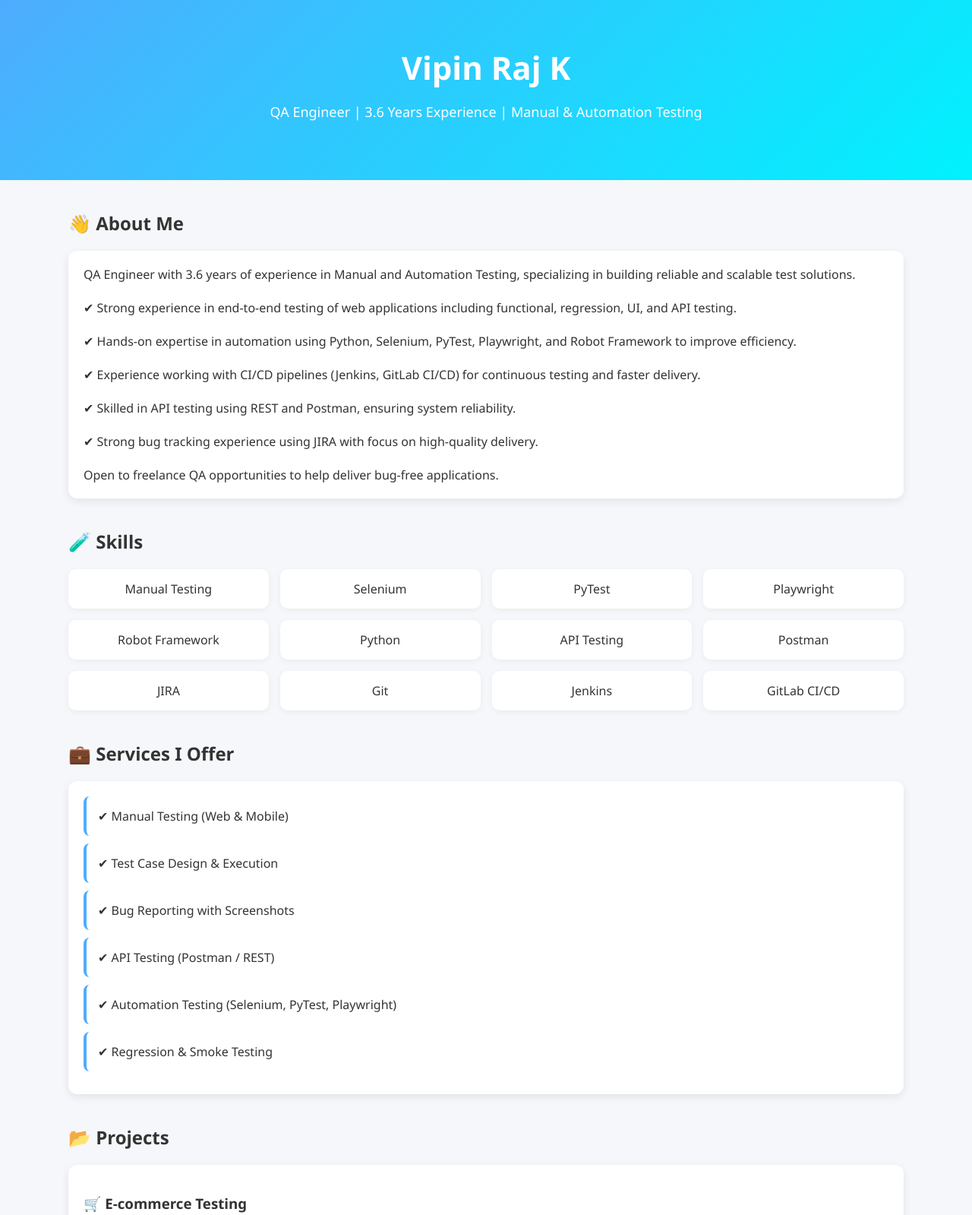
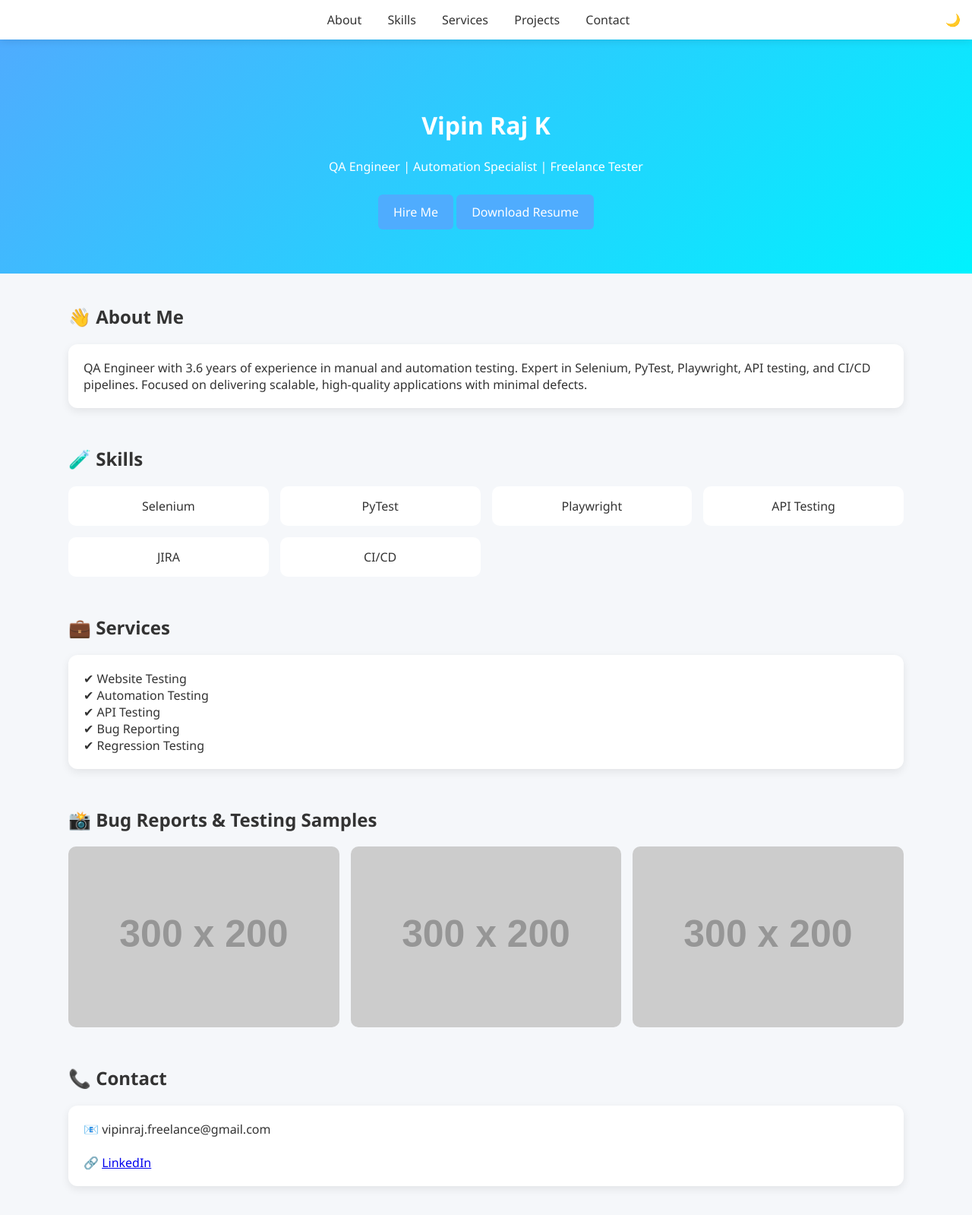
Before and after one commit to Vipinqa/vipinraj.github.io, a plain HTML site: page index.html in a window 1280 px wide. Shown: the top 1599 px of the page at 76% size. Drawn offline with Linux system fonts and the light colour scheme; placeholder pictures from the web are drawn by us.

Commit message:
final design

```diff
--- a/index.html
+++ b/index.html
@@ -6,33 +6,74 @@
 <title>Vipin Raj K | QA Engineer</title>
 
 <style>
+:root {
+    --bg: #f5f7fa;
+    --text: #333;
+    --card: #fff;
+}
+
+.dark {
+    --bg: #121212;
+    --text: #eee;
+    --card: #1e1e1e;
+}
+
 body {
     margin: 0;
     font-family: 'Segoe UI', sans-serif;
-    background: #f5f7fa;
-    color: #333;
+    background: var(--bg);
+    color: var(--text);
+    scroll-behavior: smooth;
 }
 
+/* NAVBAR */
+nav {
+    position: sticky;
+    top: 0;
+    background: var(--card);
+    padding: 15px;
+    text-align: center;
+    box-shadow: 0 2px 10px rgba(0,0,0,0.1);
+}
+
+nav a {
+    margin: 0 15px;
+    text-decoration: none;
+    color: var(--text);
+}
+
+.toggle {
+    float: right;
+    cursor: pointer;
+}
+
+/* HEADER */
 header {
     background: linear-gradient(135deg, #4facfe, #00f2fe);
     color: white;
-    padding: 60px 20px;
     text-align: center;
+    padding: 70px 20px;
 }
 
-header h1 { font-size: 42px; margin: 0; }
-header p { font-size: 18px; }
+.button {
+    padding: 12px 20px;
+    background: #4facfe;
+    color: white;
+    text-decoration: none;
+    border-radius: 6px;
+}
 
+/* CONTAINER */
 .container {
     max-width: 1100px;
     margin: auto;
     padding: 20px;
 }
 
-.section { margin-bottom: 40px; }
+.section { margin-bottom: 50px; }
 
 .card {
-    background: white;
+    background: var(--card);
     padding: 20px;
     border-radius: 12px;
     box-shadow: 0 4px 12px rgba(0,0,0,0.08);
@@ -40,8 +81,11 @@ header p { font-size: 18px; }
     transition: 0.3s;
 }
 
-.card:hover { transform: translateY(-5px); }
+.card:hover {
+    transform: scale(1.02);
+}
 
+/* SKILLS */
 .skills {
     display: grid;
     grid-template-columns: repeat(auto-fit, minmax(220px, 1fr));
@@ -49,31 +93,25 @@ header p { font-size: 18px; }
 }
 
 .skill-box {
-    background: white;
+    background: var(--card);
     padding: 15px;
+    text-align: center;
     border-radius: 10px;
-    text-align: center;
-    box-shadow: 0 2px 8px rgba(0,0,0,0.05);
 }
 
-.service-box {
-    background: #fff;
-    padding: 15px;
-    border-left: 4px solid #4facfe;
-    margin-bottom: 10px;
-    border-radius: 8px;
+/* SCREENSHOTS */
+.gallery {
+    display: grid;
+    grid-template-columns: repeat(auto-fit, minmax(250px, 1fr));
+    gap: 15px;
 }
 
-.button {
-    display: inline-block;
-    padding: 12px 20px;
-    background: #4facfe;
-    color: white;
-    border-radius: 6px;
-    text-decoration: none;
-    margin-top: 10px;
+.gallery img {
+    width: 100%;
+    border-radius: 10px;
 }
 
+/* FOOTER */
 .footer {
     text-align: center;
     padding: 20px;
@@ -81,118 +119,84 @@ header p { font-size: 18px; }
     color: white;
 }
 </style>
+
+<script>
+function toggleDark() {
+    document.body.classList.toggle("dark");
+}
+</script>
+
 </head>
 
 <body>
 
+<nav>
+<a href="#about">About</a>
+<a href="#skills">Skills</a>
+<a href="#services">Services</a>
+<a href="#projects">Projects</a>
+<a href="#contact">Contact</a>
+<span class="toggle" onclick="toggleDark()">🌙</span>
+</nav>
+
 <header>
-    <h1>Vipin Raj K</h1>
-    <p>QA Engineer | 3.6 Years Experience | Manual & Automation Testing</p>
+<h1>Vipin Raj K</h1>
+<p>QA Engineer | Automation Specialist | Freelance Tester</p>
+<br>
+<a class="button" href="mailto:vipinraj.freelance@gmail.com">Hire Me</a>
+<a class="button" href="#">Download Resume</a>
 </header>
 
 <div class="container">
 
-<!-- ABOUT -->
-<div class="section">
+<section id="about" class="section">
 <h2>👋 About Me</h2>
 <div class="card">
-QA Engineer with 3.6 years of experience in Manual and Automation Testing,
-specializing in building reliable and scalable test solutions.<br><br>
+QA Engineer with 3.6 years of experience in manual and automation testing.
+Expert in Selenium, PyTest, Playwright, API testing, and CI/CD pipelines.
+Focused on delivering scalable, high-quality applications with minimal defects.
+</div>
+</section>
 
-✔ Strong experience in end-to-end testing of web applications including
-functional, regression, UI, and API testing.<br><br>
-
-✔ Hands-on expertise in automation using Python, Selenium, PyTest, Playwright,
-and Robot Framework to improve efficiency.<br><br>
-
-✔ Experience working with CI/CD pipelines (Jenkins, GitLab CI/CD) for
-continuous testing and faster delivery.<br><br>
-
-✔ Skilled in API testing using REST and Postman, ensuring system reliability.<br><br>
-
-✔ Strong bug tracking experience using JIRA with focus on high-quality delivery.<br><br>
-
-Open to freelance QA opportunities to help deliver bug-free applications.
-</div>
-</div>
-
-<!-- SKILLS -->
-<div class="section">
+<section id="skills" class="section">
 <h2>🧪 Skills</h2>
 <div class="skills">
-<div class="skill-box">Manual Testing</div>
 <div class="skill-box">Selenium</div>
 <div class="skill-box">PyTest</div>
 <div class="skill-box">Playwright</div>
-<div class="skill-box">Robot Framework</div>
-<div class="skill-box">Python</div>
 <div class="skill-box">API Testing</div>
-<div class="skill-box">Postman</div>
 <div class="skill-box">JIRA</div>
-<div class="skill-box">Git</div>
-<div class="skill-box">Jenkins</div>
-<div class="skill-box">GitLab CI/CD</div>
+<div class="skill-box">CI/CD</div>
 </div>
+</section>
+
+<section id="services" class="section">
+<h2>💼 Services</h2>
+<div class="card">
+✔ Website Testing <br>
+✔ Automation Testing <br>
+✔ API Testing <br>
+✔ Bug Reporting <br>
+✔ Regression Testing
 </div>
+</section>
 
-<!-- SERVICES (IMPORTANT FOR FREELANCE) -->
-<div class="section">
-<h2>💼 Services I Offer</h2>
-<div class="card">
-<div class="service-box">✔ Manual Testing (Web & Mobile)</div>
-<div class="service-box">✔ Test Case Design & Execution</div>
-<div class="service-box">✔ Bug Reporting with Screenshots</div>
-<div class="service-box">✔ API Testing (Postman / REST)</div>
-<div class="service-box">✔ Automation Testing (Selenium, PyTest, Playwright)</div>
-<div class="service-box">✔ Regression & Smoke Testing</div>
+<section id="projects" class="section">
+<h2>📸 Bug Reports & Testing Samples</h2>
+<div class="gallery">
+<img src="https://via.placeholder.com/300x200">
+<img src="https://via.placeholder.com/300x200">
+<img src="https://via.placeholder.com/300x200">
 </div>
-</div>
+</section>
 
-<!-- PROJECTS -->
-<div class="section">
-<h2>📂 Projects</h2>
-
-<div class="card">
-<h3>🛒 E-commerce Testing</h3>
-<ul>
-<li>Tested login, cart, checkout modules</li>
-<li>Performed regression & UI testing</li>
-<li>Reported bugs using JIRA</li>
-</ul>
-</div>
-
-<div class="card">
-<h3>🔌 API Testing</h3>
-<ul>
-<li>Validated REST APIs using Postman</li>
-<li>Checked response and status codes</li>
-</ul>
-</div>
-
-<div class="card">
-<h3>🤖 Automation</h3>
-<ul>
-<li>Built automation scripts using Selenium, PyTest, Playwright</li>
-<li>Integrated with CI/CD pipelines</li>
-</ul>
-</div>
-
-</div>
-
-<!-- CONTACT -->
-<div class="section">
+<section id="contact" class="section">
 <h2>📞 Contact</h2>
 <div class="card">
 📧 vipinraj.freelance@gmail.com <br><br>
-
-🔗 <a href="https://www.linkedin.com/in/vipinraj/" target="_blank">
-LinkedIn Profile</a><br><br>
-
-<a class="button" href="mailto:vipinraj.freelance@gmail.com">
-📩 Hire Me
-</a>
+🔗 <a href="https://www.linkedin.com/in/vipinraj/" target="_blank">LinkedIn</a>
 </div>
-</div>
+</section>
 
 </div>
 
```
